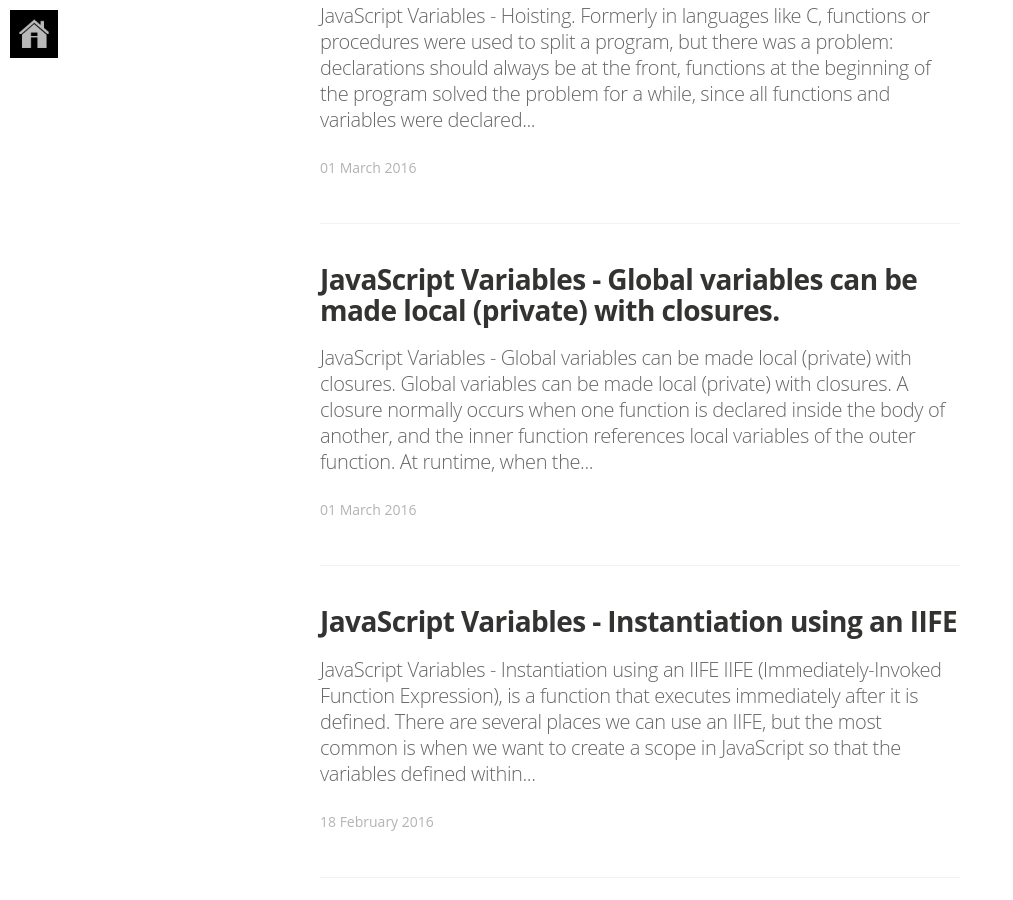
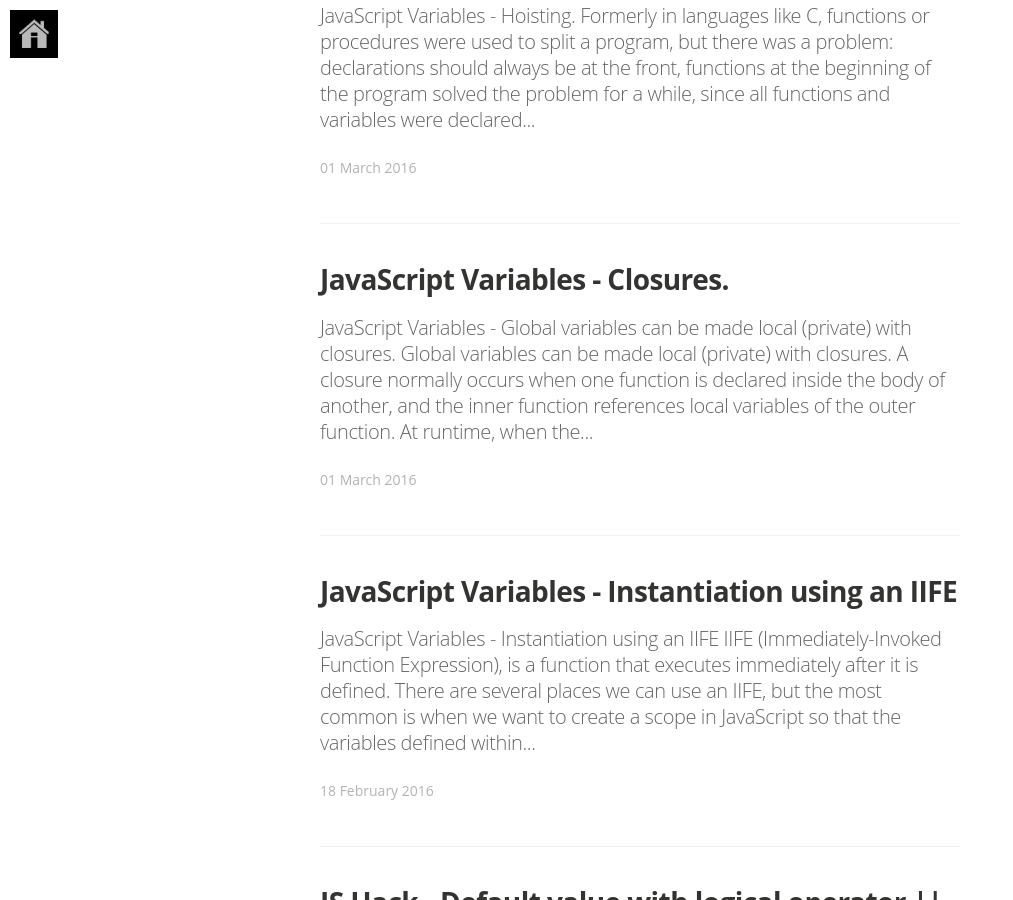
Before and after one commit to robsonfagundes/robsonfagundes.github.io, a Jekyll site: the page built from index.html, in a window 1280 px wide and 900 px high, scrolled down 850 px. Shown: the whole window, without its empty margins (0-1013 px from the left). Built offline with Jekyll 4.4.1, drawn with Linux system fonts in a browser that asks for light colours; nearby versions of some CDN libraries; some web fonts are replaced; the list of posts is cut into pages by our own code.

Commit message:
2016-03-01-variables-closure

```diff
--- a/_posts/2016-03-01-variables-closure.markdown
+++ b/_posts/2016-03-01-variables-closure.markdown
@@ -1,6 +1,6 @@
 ---
 layout: post
-title:  "JavaScript Variables - Global variables can be made local (private) with closures."
+title:  "JavaScript Variables - Closures."
 date:   2016-03-01 11:59:11
 categories: javascript variables
 tags: featured
```
